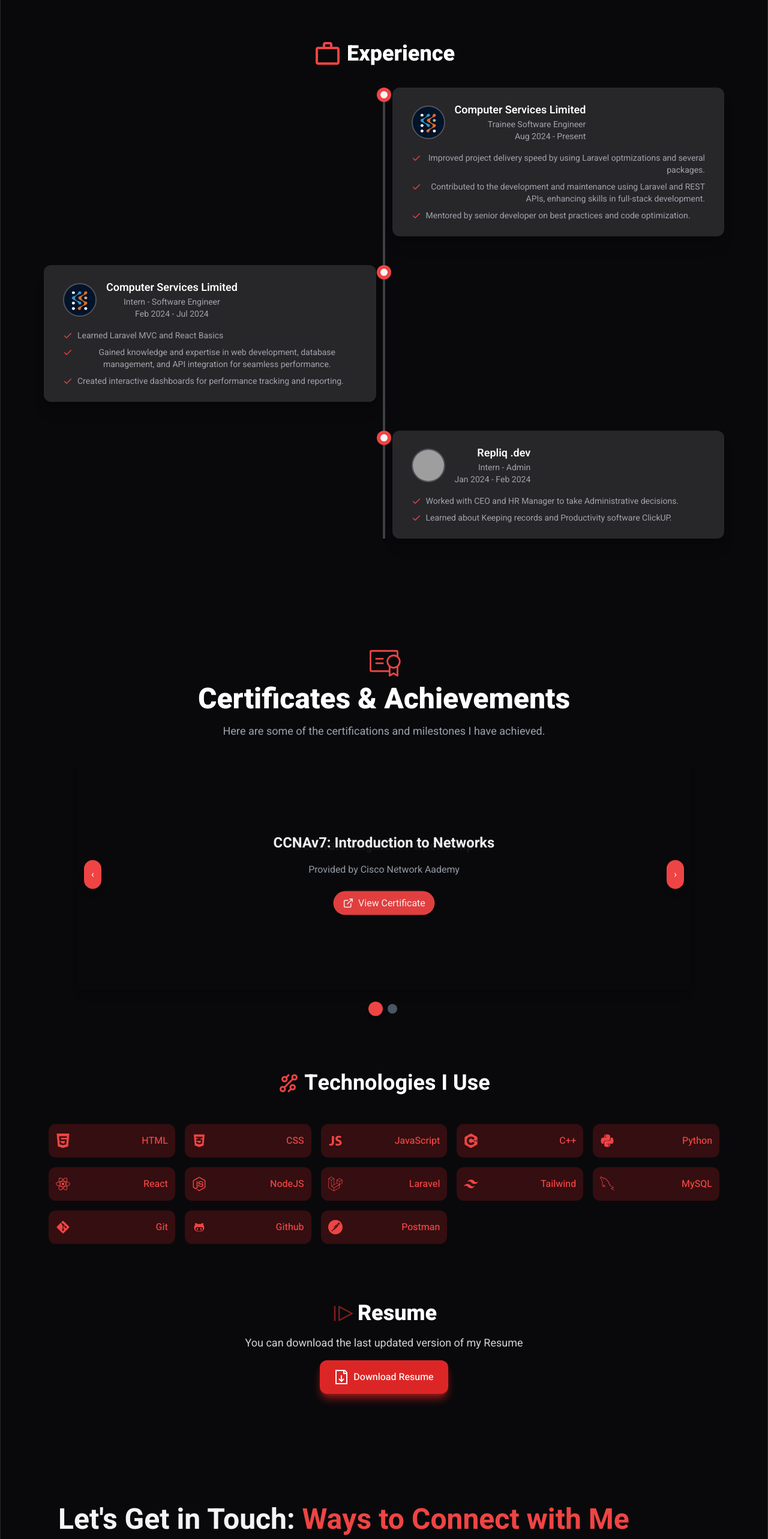
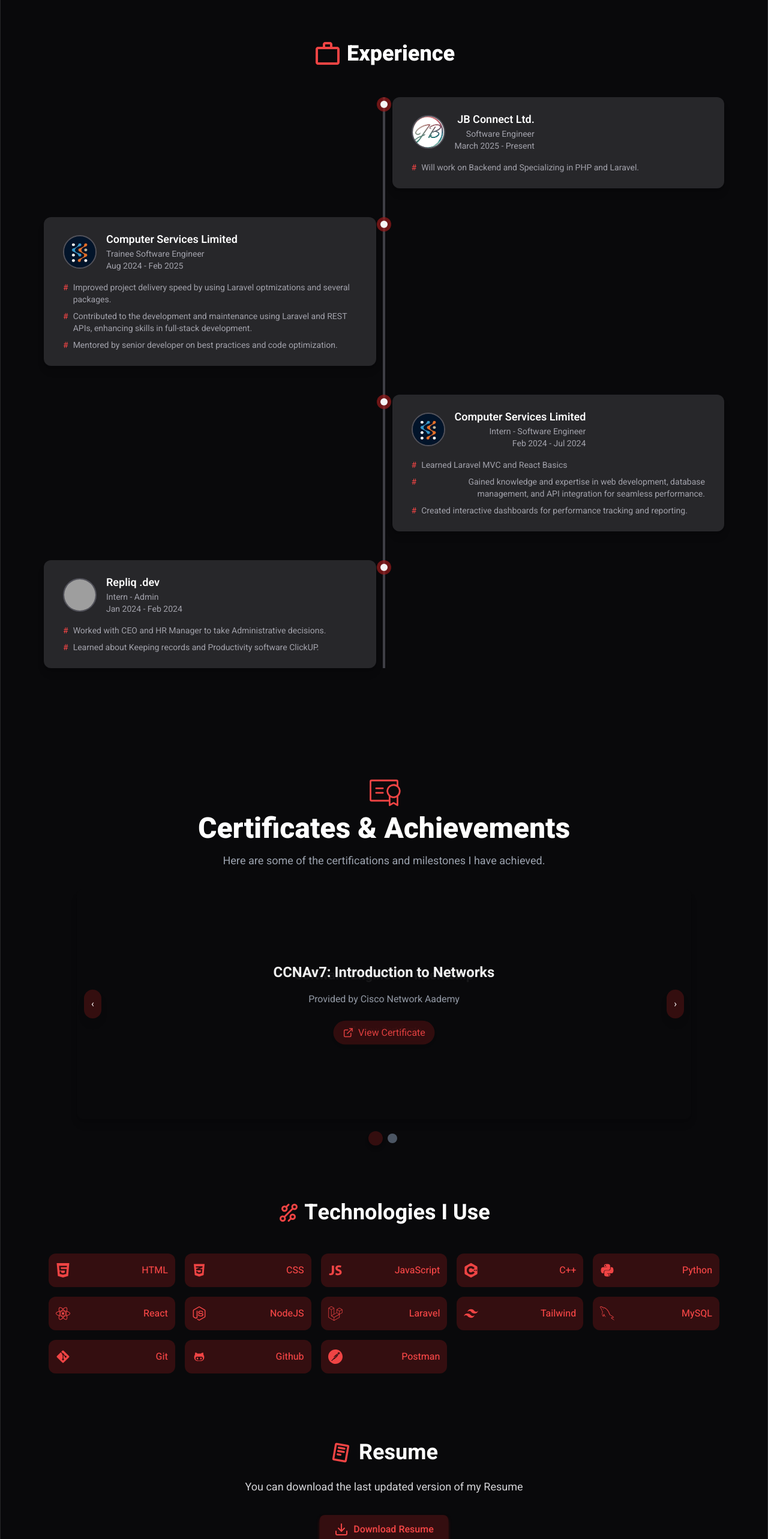
Before and after one commit to AbuAhamedRafi/rafilio, a React (Vite) app: page / in a window 1280 px wide. Shown: the part 2240-4806 px from the top of the page at 60% size. Built offline with nearby package versions, Linux system fonts and the light colour scheme; grey boxes are pictures that could not be loaded.

Commit message:
slight ui changes and Updated Experience

```diff
--- a/src/App.jsx
+++ b/src/App.jsx
@@ -3,7 +3,7 @@ import Homepage from './pages/Homepage'
 import NotFound from './pages/404'
 import { useEffect, useState } from 'react';
 import { createContext } from 'react';
-import "preline/preline";
+// import "preline/preline";
 
 export const AppContext = createContext();
 
--- a/src/components/sections/Certifications.jsx
+++ b/src/components/sections/Certifications.jsx
@@ -53,7 +53,7 @@ function Certificates() {
                 href={cert.link}
                 target="_blank"
                 rel="noreferrer"
-                className="mt-6 inline-flex items-center gap-2 px-4 py-2 bg-red-800 dark:bg-red-500 text-white rounded-full shadow-md hover:shadow-lg hover:scale-105 transition-transform"
+                className="mt-6 inline-flex items-center gap-2 px-4 py-2 text-red-800 dark:bg-red-800/30 dark:text-red-500 rounded-full shadow-md hover:shadow-lg hover:scale-105 transition-transform"
               >
                 <FiExternalLink className="text-lg" />
                 <span>View Certificate</span>
@@ -71,7 +71,7 @@ function Certificates() {
                     (prevIndex - 1 + certificates.length) % certificates.length
                 )
               }
-              className="absolute left-3 top-1/2 -translate-y-1/2 p-3 rounded-full bg-red-800 dark:bg-red-500 text-white shadow-lg hover:bg-red-600 z-20 transition-all"
+              className="absolute left-3 top-1/2 -translate-y-1/2 p-3 rounded-full bg-red-800 dark:bg-red-800/30 text-white shadow-lg hover:bg-red-600 z-20 transition-all"
             >
               &#8249;
             </button>
@@ -79,7 +79,7 @@ function Certificates() {
               onClick={() =>
                 setCurrentIndex((prevIndex) => (prevIndex + 1) % certificates.length)
               }
-              className="absolute right-3 top-1/2 -translate-y-1/2 p-3 rounded-full bg-red-800 dark:bg-red-500 text-white shadow-lg hover:bg-red-600 z-20 transition-all"
+              className="absolute right-3 top-1/2 -translate-y-1/2 p-3 rounded-full bg-red-800 dark:bg-red-800/30 text-white shadow-lg hover:bg-red-600 z-20 transition-all"
             >
               &#8250;
             </button>
@@ -94,7 +94,7 @@ function Certificates() {
             onClick={() => setCurrentIndex(index)}
             className={`w-4 h-4 rounded-full transition-all ${
               currentIndex === index
-                ? "bg-red-800 dark:bg-red-500 scale-150 shadow-md"
+                ? "bg-red-800 dark:bg-red-800/30 scale-150 shadow-md"
                 : "bg-gray-300 dark:bg-gray-600"
             }`}
           />
--- a/src/components/sections/Education.jsx
+++ b/src/components/sections/Education.jsx
@@ -19,7 +19,7 @@ function Education() {
           return (
             <div
               key={index}
-              className="shadow-lg rounded-xl p-4 mb-4 mx-auto transition-transform duration-300 hover:scale-105"
+              className="shadow-lg rounded-xl p-4 mb-4 mx-auto transition-transform duration-300"
             >
               <div className="flex flex-col md:flex-row md:justify-between md:items-center gap-4">
                 <div className="flex items-center gap-4 w-full md:w-1/3">
--- a/src/components/sections/Experience.jsx
+++ b/src/components/sections/Experience.jsx
@@ -3,12 +3,81 @@ import { MdOutlineWorkOutline } from "react-icons/md";
 
 function Experience() {
   return (
+    // <section
+    //   id="experience"
+    //   className="scroll-mt-16 flex flex-col items-center text-center py-16 px-6 bg-gradient-to-r"
+    // >
+    //   <div className="w-full">
+    //     <div className="flex justify-center items-center mb-8">
+    //       <h4 className="text-4xl dark:text-white font-extrabold flex gap-2 items-center">
+    //         <MdOutlineWorkOutline className="text-5xl text-red-800 dark:text-red-500" />
+    //         Experience
+    //       </h4>
+    //     </div>
+
+    //     <div className="relative">
+    //       <div className="absolute top-0 left-1/2 w-1 bg-gray-300 dark:bg-zinc-700 h-full transform -translate-x-1/2"></div>
+
+    //       {user_info.experience.map((exp, index) => (
+    //         <div
+    //           key={index}
+    //           className={`relative flex flex-col items-start lg:items-center mb-12 ${
+    //             index % 2 === 0
+    //               ? "lg:flex-row-reverse lg:text-right"
+    //               : "lg:flex-row"
+    //           }`}
+    //         >
+    //           <div
+    //             className={`absolute w-6 h-6 bg-red-800 dark:bg-red-500 rounded-full transform -translate-x-1/2 top-0 left-1/2`}
+    //           >
+    //             <div className="w-3 h-3 bg-white dark:bg-zinc-100 rounded-full m-auto mt-1.5"></div>
+    //           </div>
+
+    //           <div
+    //             className={`w-full lg:w-[45%] px-8 py-6 rounded-xl shadow-xl bg-white dark:bg-zinc-800 ${
+    //               index % 2 === 0 ? "lg:mr-12" : "lg:ml-12"
+    //             }`}
+    //           >
+    //             <div className="flex items-center gap-4 mb-4">
+    //               <img
+    //                 className="w-14 h-14 flex-none rounded-full bg-gray-50 dark:bg-zinc-800 border-2 border-gray-300 dark:border-zinc-600"
+    //                 src={exp.image}
+    //                 alt="Company Logo"
+    //               />
+    //               <div>
+    //                 <h3 className="text-lg font-semibold text-zinc-800 dark:text-white">
+    //                   {exp.company}
+    //                 </h3>
+    //                 <p className="text-sm text-zinc-600 dark:text-zinc-400">
+    //                   {exp.position}
+    //                 </p>
+    //                 <p className="text-sm text-zinc-500 dark:text-zinc-400">
+    //                   {exp.duration}
+    //                 </p>
+    //               </div>
+    //             </div>
+
+    //             <ul className="list-disc list-inside text-sm text-zinc-800 dark:text-zinc-400 space-y-2">
+    //               {exp.descriptions.map((desc, idx) => (
+    //                 <li key={idx} className="flex items-start gap-x-2">
+    //                   <span className="text-red-800 dark:text-red-500">#</span>
+    //                   <span>{desc}</span>
+    //                 </li>
+    //               ))}
+    //             </ul>
+    //           </div>
+    //         </div>
+    //       ))}
+    //     </div>
+    //   </div>
+    // </section>
+
     <section
       id="experience"
       className="scroll-mt-16 flex flex-col items-center text-center py-16 px-6 bg-gradient-to-r"
     >
       <div className="w-full">
-        <div className="flex justify-center items-center mb-8">
+        <div className="flex justify-center items-center mb-12">
           <h4 className="text-4xl dark:text-white font-extrabold flex gap-2 items-center">
             <MdOutlineWorkOutline className="text-5xl text-red-800 dark:text-red-500" />
             Experience
@@ -18,31 +87,31 @@ function Experience() {
         <div className="relative">
           <div className="absolute top-0 left-1/2 w-1 bg-gray-300 dark:bg-zinc-700 h-full transform -translate-x-1/2"></div>
 
-          {user_info.experience.map((exp, index) => (
+          {user_info.experience.map((exp, index) => {
+            const isEven = index % 2 === 0;
+            return (
               <div
                 key={index}
-              className={`relative flex flex-col items-start lg:items-center mb-12 ${
-                index % 2 === 0
-                  ? "lg:flex-row-reverse lg:text-right"
-                  : "lg:flex-row"
+                className={`relative flex flex-col items-center lg:items-start mb-12 lg:flex-row ${
+                  isEven ? "lg:flex-row-reverse lg:text-right" : "lg:text-left"
                 }`}
               >
-              <div
-                className={`absolute w-6 h-6 bg-red-800 dark:bg-red-500 rounded-full transform -translate-x-1/2 top-0 left-1/2`}
-              >
-                <div className="w-3 h-3 bg-white dark:bg-zinc-100 rounded-full m-auto mt-1.5"></div>
+                {/* Timeline Dot */}
+                <div className="absolute w-6 h-6 bg-red-800 dark:bg-red-800/70 rounded-full top-0 left-1/2 transform -translate-x-1/2 flex items-center justify-center">
+                  <div className="w-3 h-3 bg-white dark:bg-zinc-100 rounded-full"></div>
                 </div>
 
+                {/* Experience Card */}
                 <div
-                className={`w-full lg:w-[45%] px-8 py-6 rounded-xl shadow-xl bg-white dark:bg-zinc-800 ${
-                  index % 2 === 0 ? "lg:mr-12" : "lg:ml-12"
+                  className={`w-full lg:w-[45%] px-8 py-6 rounded-xl shadow-lg bg-white dark:bg-zinc-800 transition-transform duration-300 hover:scale-105 ${
+                    isEven ? "lg:mr-12" : "lg:ml-12"
                   }`}
                 >
                   <div className="flex items-center gap-4 mb-4">
                     <img
-                    className="w-14 h-14 flex-none rounded-full bg-gray-50 dark:bg-zinc-800 border-2 border-gray-300 dark:border-zinc-600"
+                      className="w-14 h-14 flex-none rounded-full border-2 border-gray-300 dark:border-zinc-600"
                       src={exp.image}
-                    alt="Company Logo"
+                      alt={`${exp.company} Logo`}
                     />
                     <div>
                       <h3 className="text-lg font-semibold text-zinc-800 dark:text-white">
@@ -60,24 +129,15 @@ function Experience() {
                   <ul className="list-disc list-inside text-sm text-zinc-800 dark:text-zinc-400 space-y-2">
                     {exp.descriptions.map((desc, idx) => (
                       <li key={idx} className="flex items-start gap-x-2">
-                      <svg
-                        className="w-4 h-4 flex-none text-red-800 dark:text-red-500 mt-0.5"
-                        viewBox="0 0 24 24"
-                        fill="none"
-                        stroke="currentColor"
-                        strokeWidth="2"
-                        strokeLinecap="round"
-                        strokeLinejoin="round"
-                      >
-                        <polyline points="20 6 9 17 4 12"></polyline>
-                      </svg>
+                        <span className="text-red-800 dark:text-red-500">#</span>
                         <span>{desc}</span>
                       </li>
                     ))}
                   </ul>
                 </div>
               </div>
-          ))}
+            );
+          })}
         </div>
       </div>
     </section>
--- a/src/components/sections/Footer.jsx
+++ b/src/components/sections/Footer.jsx
@@ -12,7 +12,7 @@ function Footer() {
   return (
     <footer className="scroll-mt-16 p-4 text-center md:flex justify-between">
       <p className=" text-zinc-600 self-center mt-2 md:mt-0 dark:text-zinc-300 text-sm text-center font-light">
-        {user_info.footer}
+        {user_info.footer.replace("{year}", new Date().getFullYear())}
       </p>
 
       <button
--- a/src/components/sections/Resume.jsx
+++ b/src/components/sections/Resume.jsx
@@ -1,5 +1,5 @@
-import { RxResume } from "react-icons/rx";
-import { GrDocumentDownload } from "react-icons/gr";
+import { PiReadCvLogoBold } from "react-icons/pi";
+import { LuDownload } from "react-icons/lu";
 import user_info from "../../data/user_info.js";
 
 function Resume() {
@@ -13,24 +13,23 @@ function Resume() {
   return (
     <section
       id="resume"
-      className="scroll-mt-16 flex flex-col items-center text-center py-16 px-6 bg-gradient-to-r"
+      className="scroll-mt-16 flex flex-col items-center text-center py-20 px-6 bg-gradient-to-r"
     >
       <div className="flex flex-col items-center">
-        <h4 className="text-4xl dark:text-white mb-4 font-extrabold flex gap-2 items-center relative">
-          <RxResume className="text-4xl text-red-900" />
+        <h4 className="text-4xl dark:text-white mb-6 font-bold flex gap-3 items-center relative">
+          <PiReadCvLogoBold className="text-4xl font-extrabold text-red-800 dark:text-red-500" />
           Resume
-          <span className="absolute bottom-0 left-1/2 transform -translate-x-1/2 w-16 h-1  rounded-md"></span>
         </h4>
       </div>
-      <p className="text-base sm:text-lg text-zinc-600 dark:text-zinc-300 mb-6 max-w-xl leading-relaxed">
+      <p className="text-base sm:text-lg text-zinc-600 dark:text-zinc-300 mb-8 max-w-2xl leading-relaxed">
         {user_info.resume.description}
       </p>
       <button
         onClick={handleDownload}
         aria-label="Download Resume"
-        className="inline-flex items-center justify-between gap-x-2 py-4 px-6 hover:scale-105 transition-transform duration-300 rounded-xl font-medium bg-red-500 text-white shadow-lg shadow-red-200 dark:bg-red-600 dark:shadow-red-800 dark:hover:bg-red-700 animate-bounce"
+        className="inline-flex items-center justify-center gap-x-2 py-3 px-6 hover:scale-105 transition-transform duration-300 rounded-lg font-semibold bg-red-100 text-red-800 dark:bg-red-800/30 dark:text-red-500 shadow-md hover:shadow-lg shadow-red-200 dark:shadow-red-800/50"
       >
-        <GrDocumentDownload className="text-2xl" />
+        <LuDownload className="text-2xl" />
         <span>Download Resume</span>
       </button>
     </section>
--- a/src/data/user_info.js
+++ b/src/data/user_info.js
@@ -86,9 +86,18 @@ const info = {
     // ============ EXPERIENCE ============
     experience: [
         {
+            position: "Software Engineer",
+            company: "JB Connect Ltd.",
+            duration: "March 2025 - Present",
+            image: "jbc.png",
+            descriptions: [
+                "Will work on Backend and Specializing in PHP and Laravel.",
+            ]
+        },
+        {
             position: "Trainee Software Engineer",
             company: "Computer Services Limited",
-            duration: "Aug 2024 - Present",
+            duration: "Aug 2024 - Feb 2025",
             image: "csl.jpeg",
             descriptions: [
                 "Improved project delivery speed by using Laravel optmizations and several packages.",
@@ -149,7 +158,7 @@ const info = {
     },
 
     // ============ FOOTER ============
-    footer: "© 2024 Abu Ahamed Rafi. All Rights Reserved"
+    footer: "© {year} Abu Ahamed Rafi. All Rights Reserved"
 }
 
 export default info;
--- a/src/index.css
+++ b/src/index.css
@@ -11,19 +11,15 @@
   -moz-osx-font-smoothing: grayscale;
   scroll-behavior: smooth;
 }
-
-/* width */
 ::-webkit-scrollbar {
-  width: 8px;
-  height: 8px;
+  width: 1px;
+  height: 1px;
 }
 
-/* Handle */
 ::-webkit-scrollbar-thumb {
   background: #991b1b;
 }
 
-/* Handle on hover */
 ::-webkit-scrollbar-thumb:hover {
   background: #555;
 }
```
Also changed, not shown: src/components/sections/Skills.jsx (+5 -5 lines), src/pages/Homepage.jsx (+7 -8 lines), public/jbc.png (added), 1 other file (tests, documents, lock files or other folders). Lines whose indentation alone changed are shown as unchanged.
